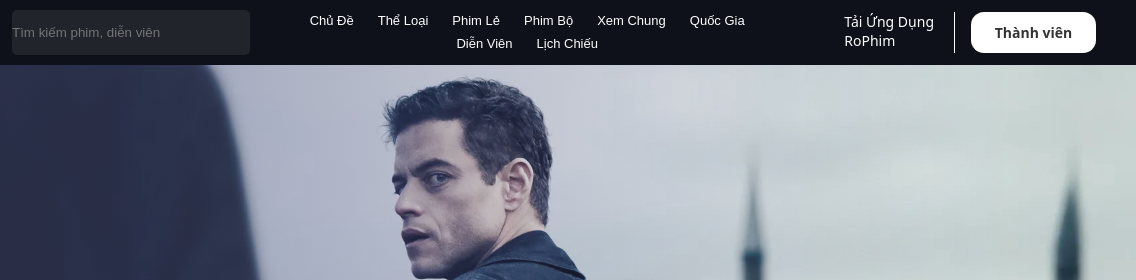
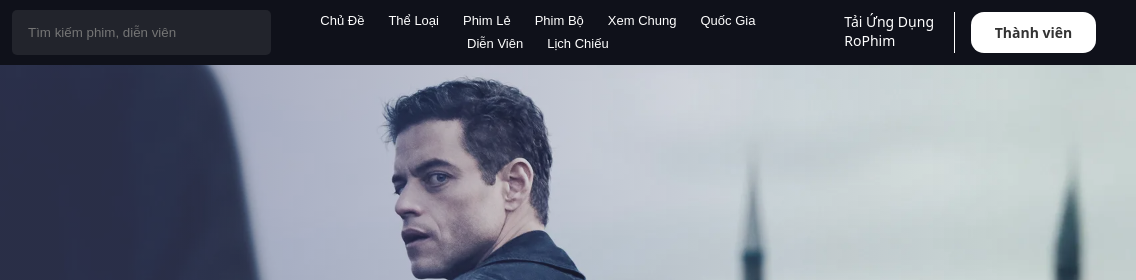
Before and after one commit to duyanh2509/rophim_demo, a website: page index.html in a window 1280 px wide. Shown: the top 280 px of the page, 144-1280 px from the left. Drawn offline with Linux system fonts and the light colour scheme.

Commit message:
rophim-test-lab2

```diff
--- a/style.sass
+++ b/style.sass
@@ -34,6 +34,8 @@ body
                 background-color: #ffffff14
                 border: 0 solid
                 border-radius: 5px
+                color: white
+                padding: 12px 16px
         .nav-menu
             display: flex
             flex-wrap: wrap
```
Also changed, not shown: assets/index.css, 1 other file.
